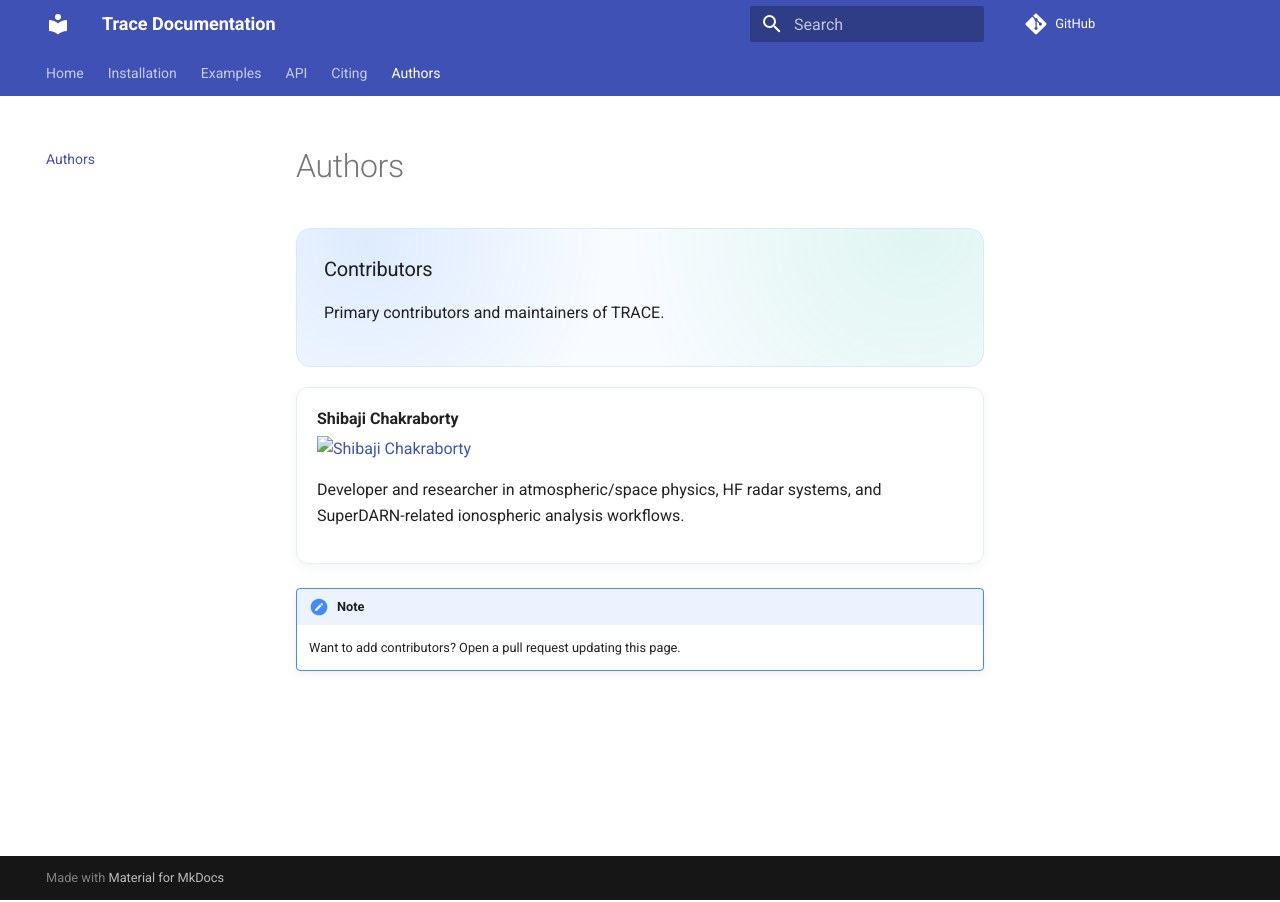
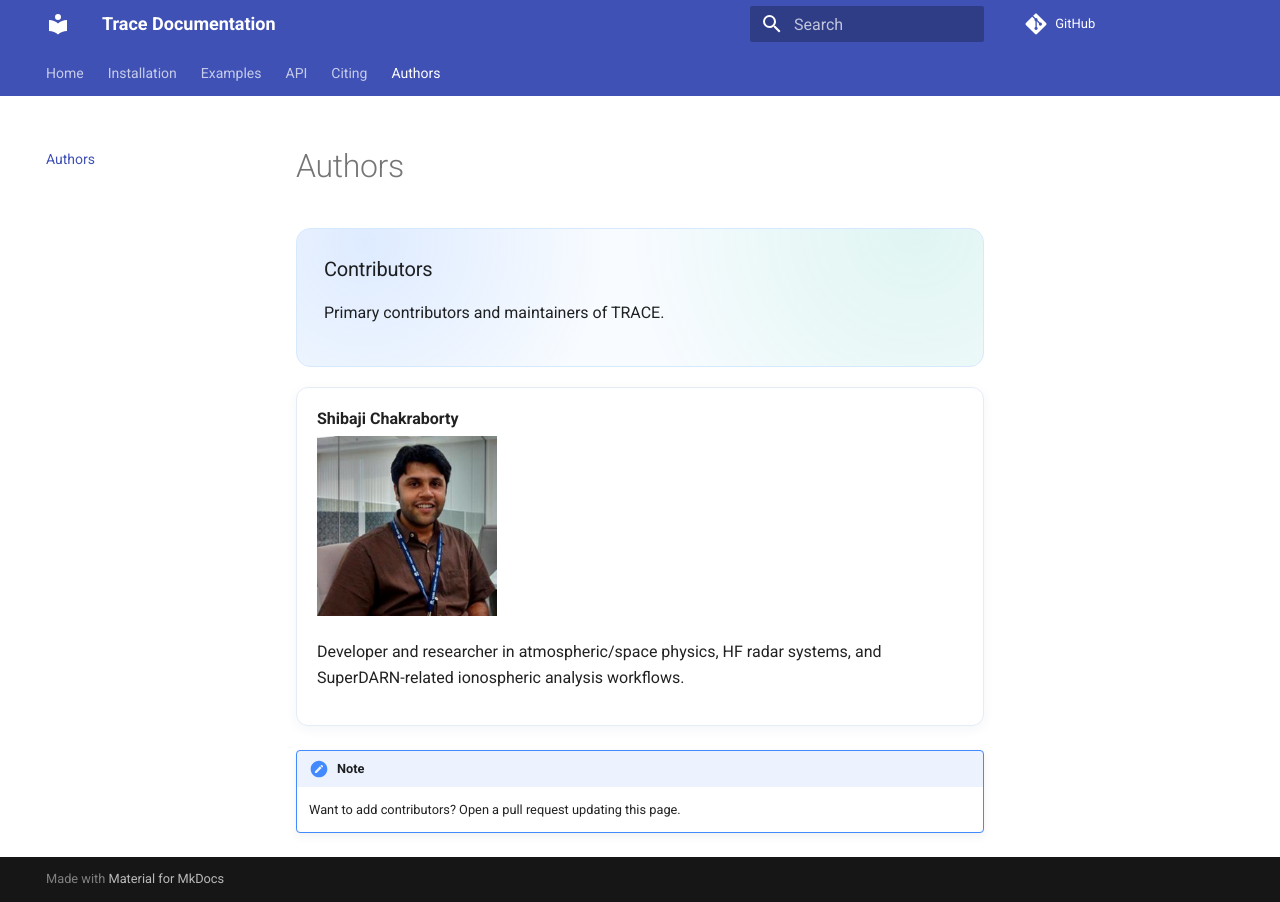
Before and after one commit to shibaji7/trace, an MkDocs documentation site: the page built from docs/user/authors.md, in a window 1280 px wide. Built offline with MkDocs 1.6.1 and Material for MkDocs 9.7.7, drawn with Linux system fonts in a browser that asks for light colours; comment, search, counter and statistics services are not loaded.

Commit message:
Sixth documentation

```diff
--- a/docs/user/authors.md
+++ b/docs/user/authors.md
@@ -8,7 +8,7 @@
 <div class="doc-card-grid">
   <div class="doc-card">
     <strong>Shibaji Chakraborty</strong>
-    <img src="../figures/Chakraborty.png" alt="Shibaji Chakraborty" width="180"/>
+    <img src="../../figures/Chakraborty.png" alt="Shibaji Chakraborty" width="180"/>
     <p>
       Developer and researcher in atmospheric/space physics, HF radar systems,
       and SuperDARN-related ionospheric analysis workflows.
--- a/mkdocs.yml
+++ b/mkdocs.yml
@@ -58,7 +58,6 @@ markdown_extensions:
 
 extra_javascript:
     - javascripts/mathjax.js
-    - https://polyfill.io/v3/polyfill.min.js?features=es6
     - https://cdn.jsdelivr.net/npm/mathjax@3/es5/tex-mml-chtml.js
 
 extra_css:
```
